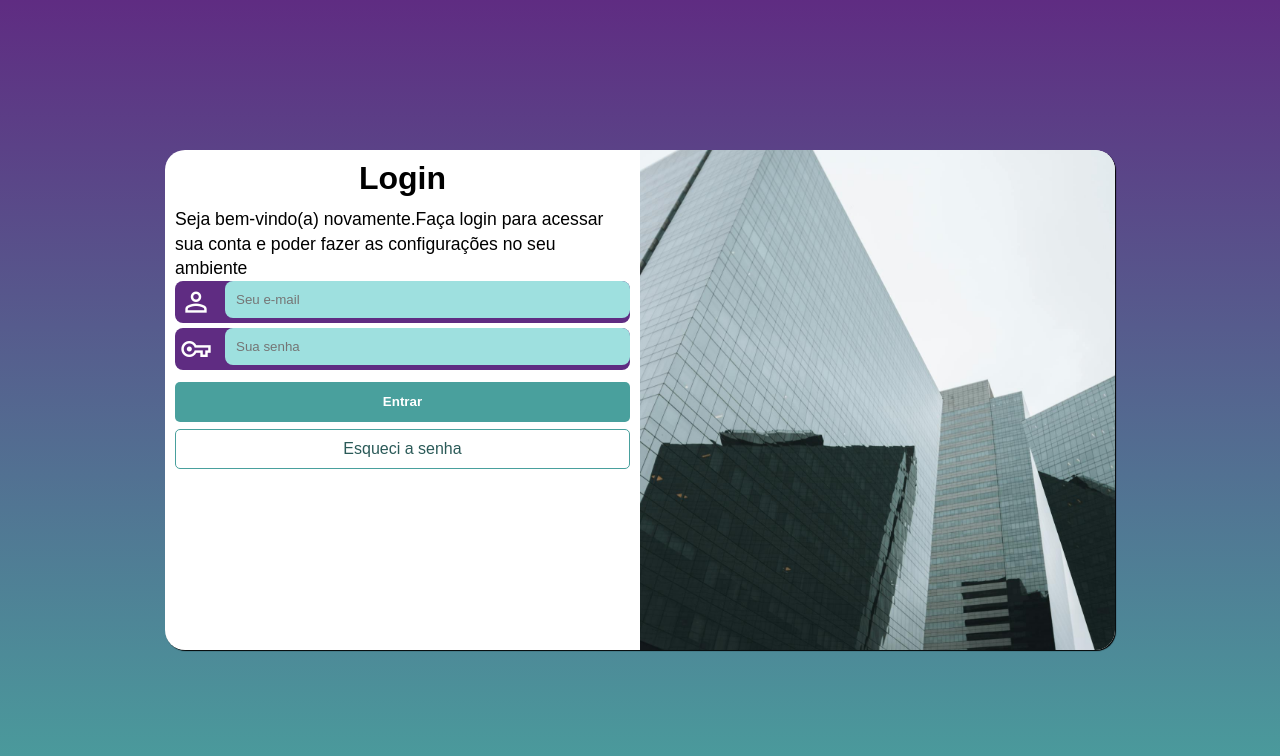
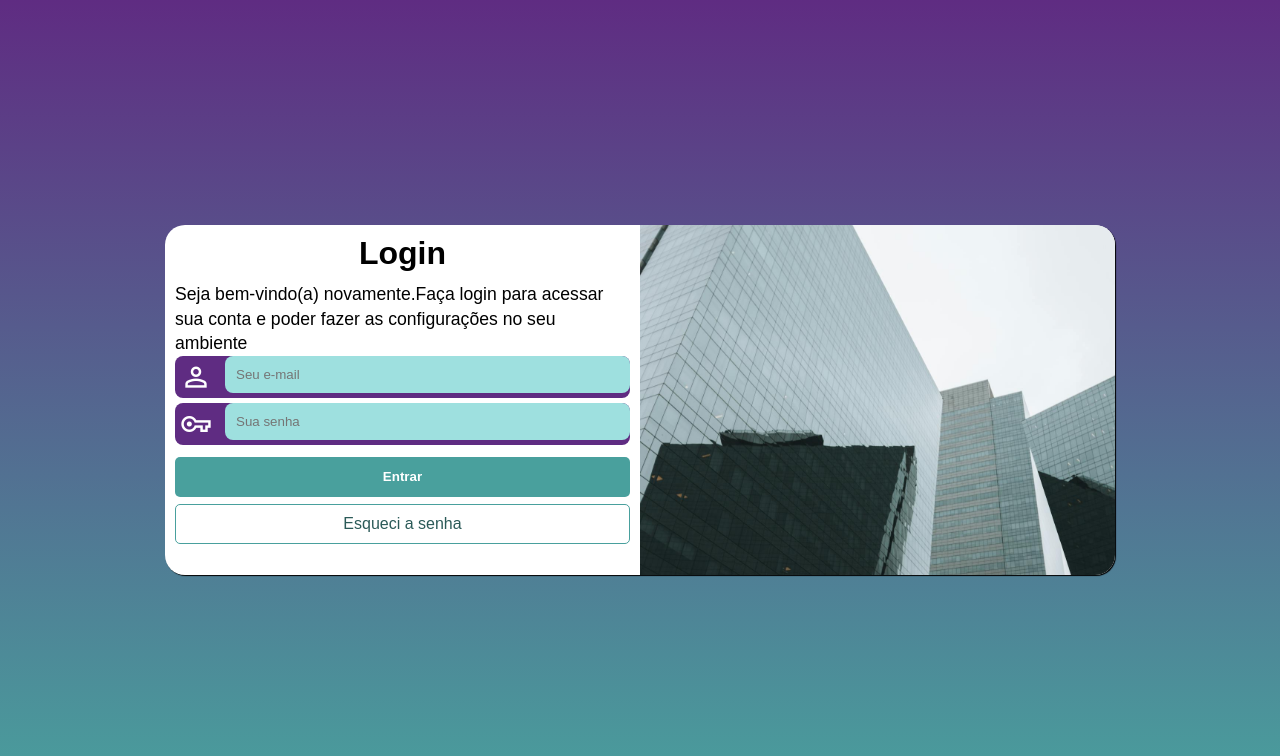
Before and after one commit to Leandro-Scherer/projeto-login, a PHP site: page / in a window 1280 px wide. Shown: the top 756 px of the page. Run offline with PHP 8.4, Linux system fonts and the light colour scheme.

Commit message:
style.css

```diff
--- a/estilos/vaitomanocu.css
+++ b/estilos/style.css
@@ -162,6 +162,7 @@ div#formulario>h1 {
 
     section#login {
         width: 80vw;
+        height: 300px;
     }
 
     section#login>div#imagem {
@@ -194,6 +195,7 @@ div#formulario>h1 {
 
     section#login {
         width: 950px;
+        height: 350px;
     }
 
     section#login>div#imagem {
--- a/index.html
+++ b/index.html
@@ -6,7 +6,7 @@
     <meta name="viewport" content="width=device-width, initial-scale=1.0">
     <title>Login</title>
     <link rel="shortcut icon" href="imagens/favicon-icone.png" type="image/x-icon">
-    <link rel="stylesheet" href="estilos/vaitomanocu.css">
+    <link rel="stylesheet" href="estilos/style.css">
     <link href="https://fonts.googleapis.com/css2?family=Material+Symbols+Outlined" rel="stylesheet" />
 </head>
 
```
